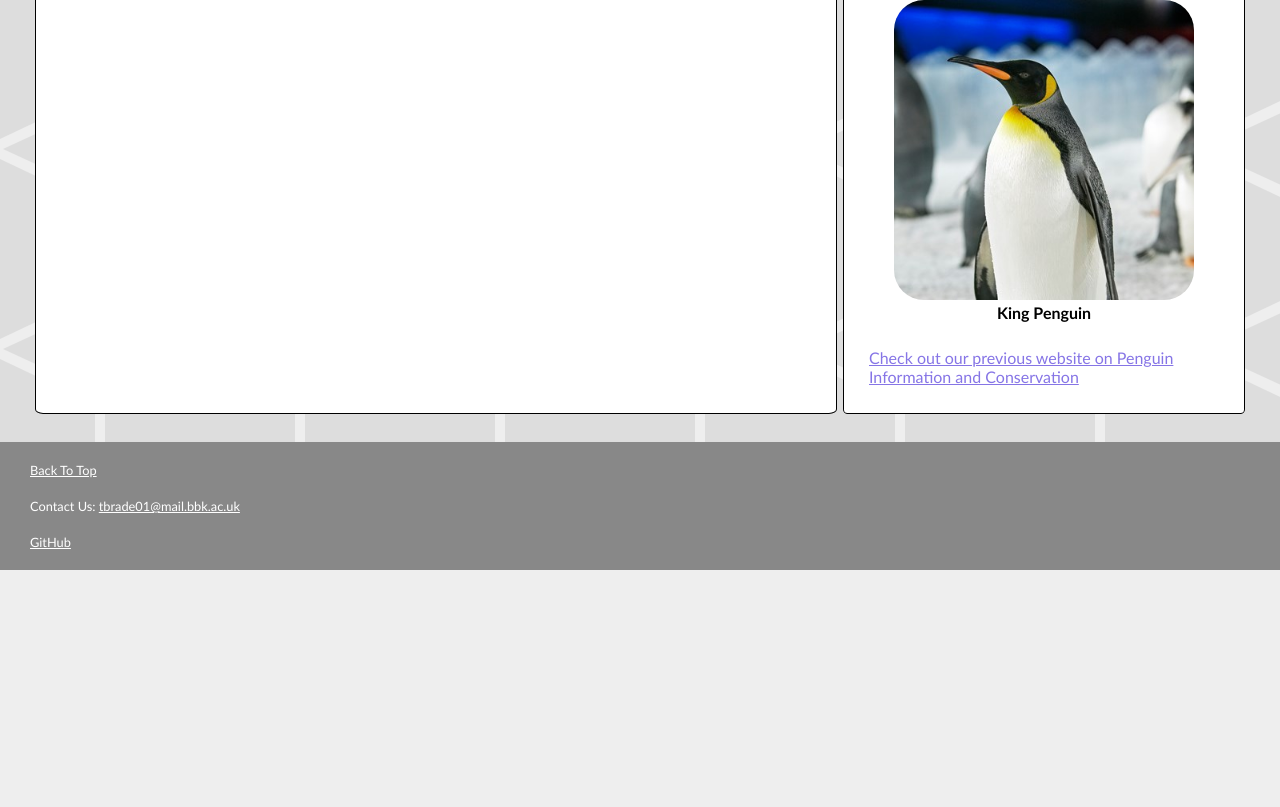
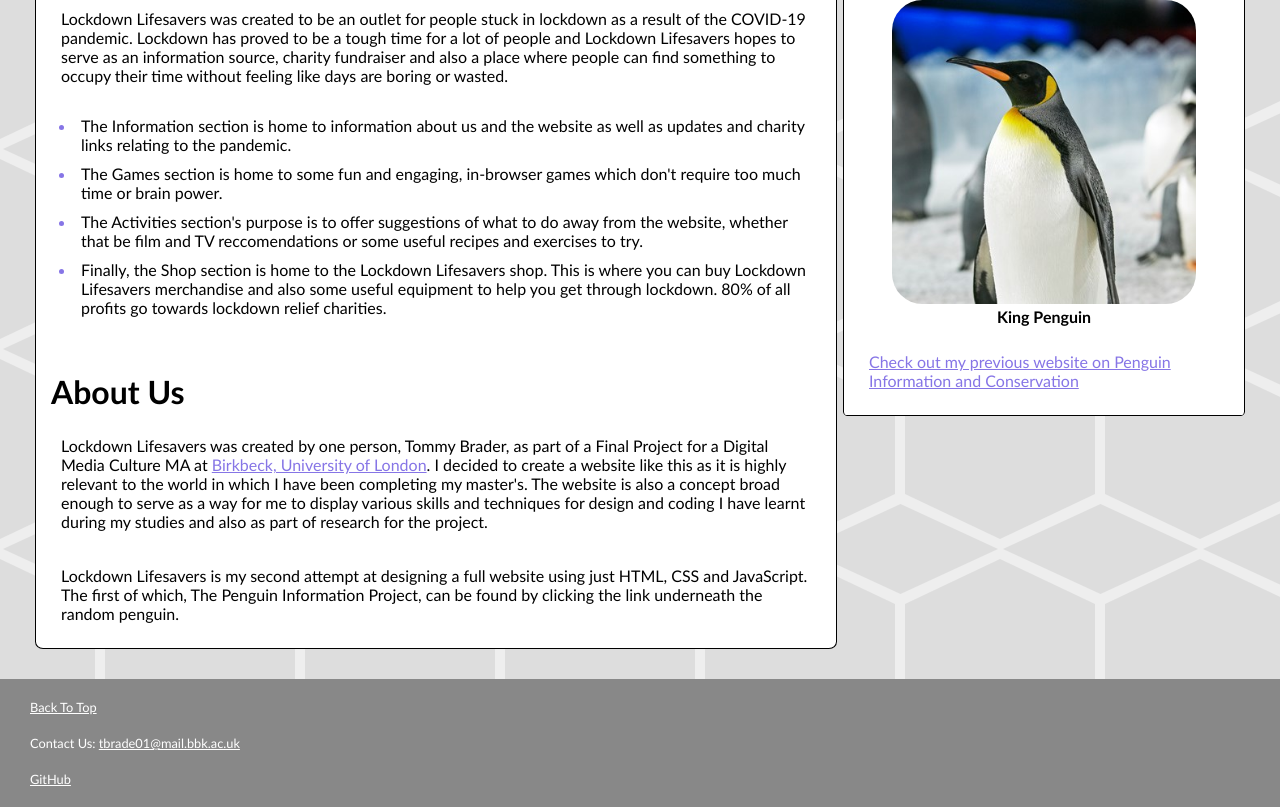
Before and after one commit to TommyBrader/lockdown-lifesavers, a plain HTML site: page sections/information/information-about.html in a window 1280 px wide. Shown: the part 351-1158 px from the top of the page. Before the commit the page ends 921 px from the top, so only its background shows below. Drawn offline with Linux system fonts and the light colour scheme.

Commit message:
add about information

```diff
--- a/sections/global-styles.css
+++ b/sections/global-styles.css
@@ -103,17 +103,14 @@ body,
   display: flex;
   justify-content: space-around;
   width: 95%;
-  /* margin-top: 165px; */
   margin-bottom: 30px;
 }
 
 #section1 {
-  /* width: 60%; */
   width: 800px;
 }
 
 #section2 {
-  /* width: 30%; */
   width: 400px;
 }
 
@@ -124,7 +121,7 @@ body,
   background-color: white;
   /* opacity: 0.8; */
   border-radius: 1%;
-  height: 100%;
+  height: fit-content;
 }
 
 #section-only {
@@ -141,6 +138,10 @@ body,
 .sub-heading {
   font-size: 2rem;
   margin: 15px;
+}
+
+.not-top {
+  margin-top: 50px;
 }
 
 /* Footer */
@@ -166,3 +167,9 @@ body,
   margin-left: 10px;
   list-style-type: none;
 }
+
+/* Section Specific */
+/* Information */
+#information-link {
+  color: hsl(249, 69%, 68%);
+}
--- a/sections/information/information-about.html
+++ b/sections/information/information-about.html
@@ -14,7 +14,73 @@
       <h1 id="heading-main"></h1>
       <section class="content-section">
         <div class="content-container">
-          <section id="section1"></section>
+          <section id="section1">
+            <h2 class="sub-heading">About Lockdown Lifesavers</h2>
+            <p class="standard-text">
+              Lockdown Lifesavers was created to be an outlet for people stuck
+              in lockdown as a result of the COVID-19 pandemic. Lockdown has
+              proved to be a tough time for a lot of people and Lockdown
+              Lifesavers hopes to serve as an information source, charity
+              fundraiser and also a place where people can find something to
+              occupy their time without feeling like days are boring or wasted.
+            </p>
+
+            <ul>
+              <li class="about-list">
+                <span class="list-text"
+                  >The Information section is home to information about us and
+                  the website as well as updates and charity links relating to
+                  the pandemic.</span
+                >
+              </li>
+              <li class="about-list">
+                <span class="list-text">
+                  The Games section is home to some fun and engaging, in-browser
+                  games which don't require too much time or brain power.</span
+                >
+              </li>
+              <li class="about-list">
+                <span class="list-text">
+                  The Activities section's purpose is to offer suggestions of
+                  what to do away from the website, whether that be film and TV
+                  reccomendations or some useful recipes and exercises to
+                  try.</span
+                >
+              </li>
+              <li class="about-list">
+                <span class="list-text">
+                  Finally, the Shop section is home to the Lockdown Lifesavers
+                  shop. This is where you can buy Lockdown Lifesavers
+                  merchandise and also some useful equipment to help you get
+                  through lockdown. 80% of all profits go towards lockdown
+                  relief charities.</span
+                >
+              </li>
+            </ul>
+
+            <h2 class="sub-heading not-top">About Us</h2>
+            <p class="standard-text">
+              Lockdown Lifesavers was created by one person, Tommy Brader, as
+              part of a Final Project for a Digital Media Culture MA at
+              <a
+                href="https://www.bbk.ac.uk/"
+                id="information-link"
+                target="_blank"
+                >Birkbeck, University of London</a
+              >. I decided to create a website like this as it is highly
+              relevant to the world in which I have been completing my master's.
+              The website is also a concept broad enough to serve as a way for
+              me to display various skills and techniques for design and coding
+              I have learnt during my studies and also as part of research for
+              the project.
+            </p>
+            <p class="standard-text">
+              Lockdown Lifesavers is my second attempt at designing a full
+              website using just HTML, CSS and JavaScript. The first of which,
+              The Penguin Information Project, can be found by clicking the link
+              underneath the random penguin.
+            </p>
+          </section>
 
           <section id="section2">
             <h2 class="sub-heading">Random Penguin!</h2>
@@ -22,10 +88,10 @@
             <p class="standard-text">
               <a
                 href="https://tommybrader.github.io/penguin-project/"
-                id="penguin-link"
+                id="information-link"
                 target="_blank"
               >
-                Check out our previous website on Penguin Information and
+                Check out my previous website on Penguin Information and
                 Conservation
               </a>
             </p>
--- a/sections/information/stylesheets/information-about-styles.css
+++ b/sections/information/stylesheets/information-about-styles.css
@@ -1,3 +1,18 @@
+/* About Main Box */
+#list-caption {
+  margin-left: 15px;
+}
+
+.about-list {
+  margin-right: 15px;
+  padding: 5px;
+  color: hsl(249, 69%, 68%);
+}
+
+.list-text {
+  color: hsl(0, 0%, 0%);
+}
+
 /* Penguin Box */
 #penguin-container {
   text-align: center;
@@ -5,8 +20,9 @@
 }
 
 #penguin-image {
-  width: 300px;
-  height: 300px;
+  /* width: 300px; */
+  /* height: 300px; */
+  width: 95%;
   border-radius: 10%;
   opacity: 1;
 }
@@ -15,7 +31,3 @@
   text-align: center;
   font-weight: bold;
 }
-
-#penguin-link {
-  color: hsl(249, 69%, 68%);
-}
```
